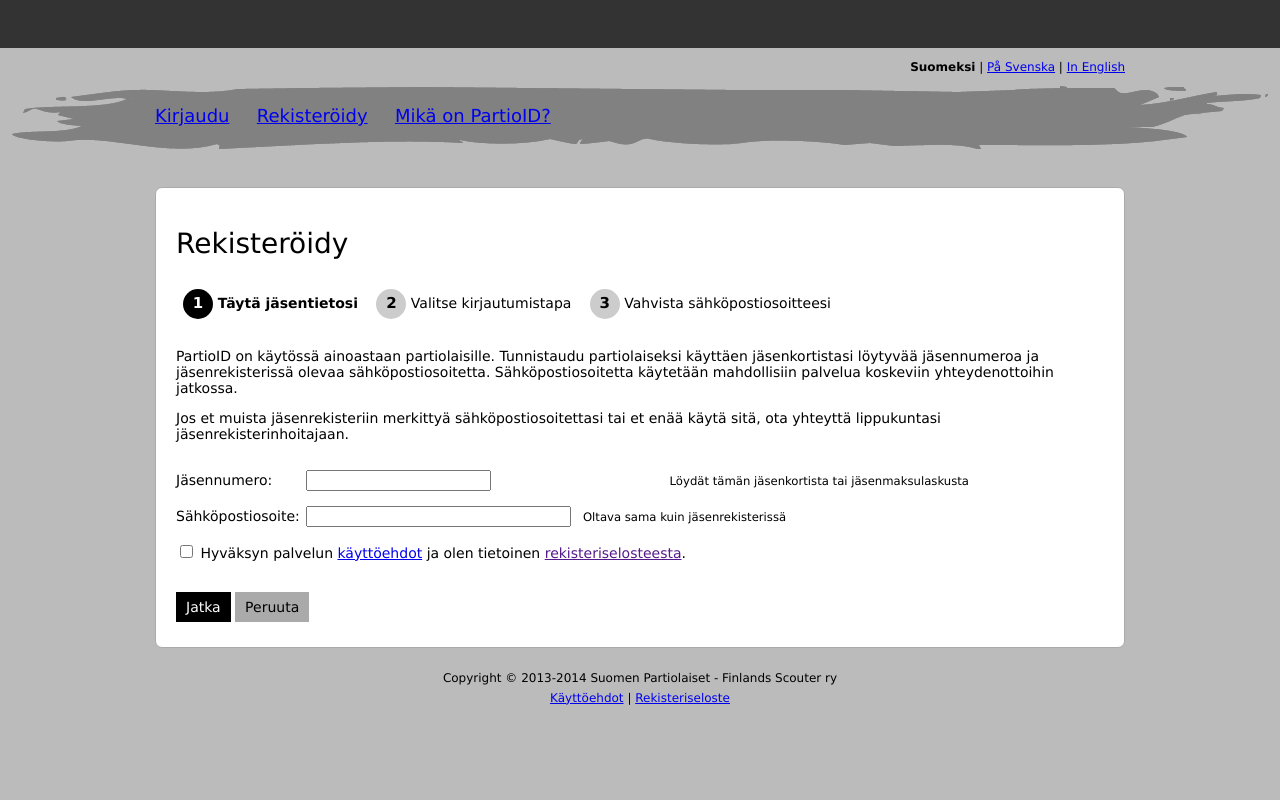
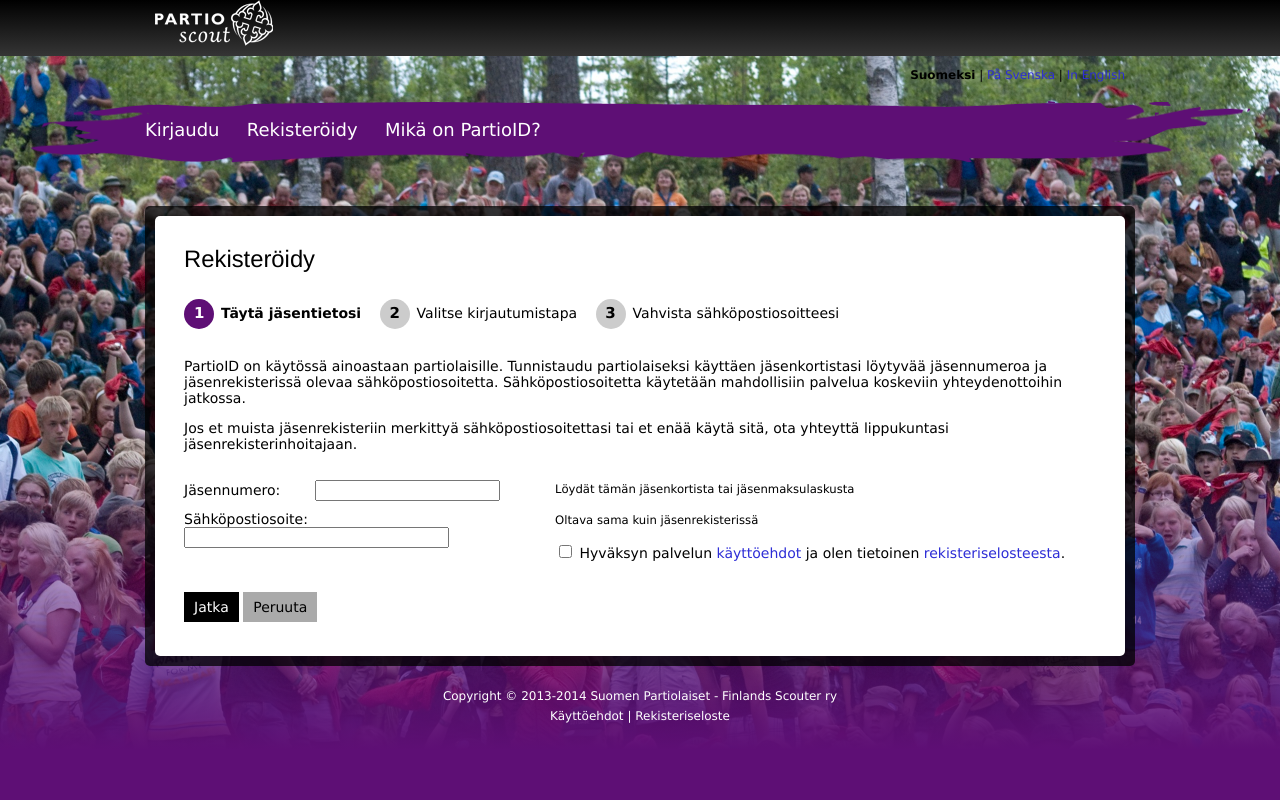
Before and after one commit to emilvirkki/partioid-wireframes, a PHP site: page /register.php?phase=1 in a window 1280 px wide. Run offline with PHP 8.4, Linux system fonts and the light colour scheme.

Commit message:
Lopullisempi leiska

```diff
--- a/register.php
+++ b/register.php
@@ -6,11 +6,11 @@
 
 <!-- Järjestys: 1 - 2 - 3 -->
 
-<div id="phases">
-<div class="phase phase-1 active-<?php print $phase; ?>"><span class="num">1</span> Täytä jäsentietosi</div>
-<div class="phase phase-3 active-<?php print $phase; ?>"><span class="num">2</span> Valitse kirjautumistapa</div>
-<div class="phase phase-2 active-<?php print $phase; ?>"><span class="num">3</span> Vahvista sähköpostiosoitteesi</div>
-</div>
+<ol id="phases">
+<li class="phase phase-1 active-<?php print $phase; ?>">Täytä jäsentietosi</li>
+<li class="phase phase-3 active-<?php print $phase; ?>">Valitse kirjautumistapa</li>
+<li class="phase phase-2 active-<?php print $phase; ?>">Vahvista sähköpostiosoitteesi</li>
+</ol>
 
 <?php if($phase == 1): ?>
 	<p>
--- a/style.css
+++ b/style.css
@@ -1,18 +1,56 @@
 
 
+.content-label { /* Hidden elements for accessibility */
+	margin: 0 !important;
+	padding: 0 !important;
+	border: 0 !important;
+	width: 0 !important;
+	height: 0 !important;
+	position: absolute !important;
+	top: 0 !important;
+	left: 0 !important;
+	overflow: hidden !important;
+}
+
+html {
+	background: #5e0f75 no-repeat 0 56px url(gfx/bg.jpg);
+	background-size: cover;
+	height: 100%;
+}
+
+z { margin: 0 !important;}
+
 body {
+	background: none;
+	background: linear-gradient(rgba(94,15,117,0) 450px, rgba(94,15,117,1) 750px, rgba(94,15,117,1) 100%);
 	font-family: verdana, arial, sans-serif;
-	background: #BBB;
+	margin: 0;
 	padding: 0;
-	margin: 0;
+	min-height: 100%;
 }
 
 #portalbar {
-	background: #333;
-	height: 3em;
+	height: 56px;
+	position: absolute;
+	top: 0;
+	left: 0;
+	right: 0;
+	background: #000;
+    background-image: linear-gradient(#000000, #353535);
+}
+
+#portalbar .inner {
+	width: 970px;
+	width: 0 auto;
+	margin: 0 auto;
+	max-width: 90%;
 }
 
 #lang {
+	position: absolute;
+	top: 56px;
+	left: 0;
+	right: 0;
 	margin: 0 auto;
 	font-size: 12px;
 	margin-top: 12px;
@@ -22,39 +60,55 @@ body {
 }
 
 #nav {
+	position: absolute;
+	top: 100px;
+	left: 0;
 	background: 50% 50% no-repeat url(gfx/nav.png);
 	background-size: contain;
-	width: 1256px;
-	max-width: 100%;
-	margin: 12px auto 2em;
+	width: 100%;
 	font-size: 18px;
 }
 
-#nav #inner {
+#nav ul {
 	height: 65px;
 	line-height: 60px;
-	width: 970px;
+	width: 990px;
 	max-width: 90%;
 	margin: 0 auto;
+	padding: 0;
 }
 
-#nav #inner .item {
+#nav li {
 	display: inline-block;
-	margin-right: 1.2em;
+	margin: 0 1.2em 0 0;
+	padding: 0;
 	position: relative;
 }
 
+#nav a {
+	color: #FFF;
+	text-decoration: none;
+}
+
+#skiplink {
+	border-top: 1px solid red;
+}
+
 #main {
-	-moz-box-sizing: border-box;
-	-webkit-box-sizing: border-box;
-	box-sizing: border-box;
+	border-radius: 5px;
 	width: 970px;
-	padding: 20px;
-	margin: 0 auto;
-	border: 1px solid #AAA;
-	border-radius: 7px;
+	padding: 10px;
+	background: rgba(0, 0, 0, 0.75);
+	margin: 186px auto 0;
+	max-width: 90%;
+}
+
+#main .inner {
+	width: 94%;
+	padding: 3%;
+	border-radius: 5px;
 	font-size: 14px;
-	max-width: 90%;
+	max-width: 100%;
 	background: #FFF;
 	overflow: auto;
 }
@@ -62,15 +116,37 @@ body {
 #footer {
 	text-align: center;
 	font-size: 12px;
-	margin: 20px 10px 40px;
+	margin: 20px 10px 0;
+	padding-bottom: 40px;
 	line-height: 20px;
+	color: #FFF;
+}
+
+#footer a {
+	color: #FFF;
 }
 
 h1, h2 {
 	font-weight: normal;
+	font-family: Helvetica, Arial, verdana, sans-serif;
 }
 
-button, .button {
+h1 {
+	font-size: 1.7em;
+	margin-top: 0;
+}
+
+a:link, a:visited {
+	color: #2D2DD6;
+	text-decoration: none;
+}
+
+a:hover, a:active {
+	color: #000;
+	text-decoration: underline;
+}
+
+button, .button, a.button {
 	font-size: 14px;
 	color: white;
 	background: black;
@@ -160,41 +238,54 @@ button.secondary, .button.secondary {
 	padding: 1em 0 0;
 }
 
-.regform label, .passwdform label {
+.regform .text label, .passwdform label {
 	display: inline-block;
 	width: 9em;
+}
+
+.regform .field.text {
+	width: 26em;
+	margin-right: 0.5em;
+	float: left;
+}
+
+.regform .row {
+	clear: left;
 }
 
 .passwdform label {
 	width: 11em;
 }
 
+.passwdform input {
+	margin-right: 0.5em;
+}
+
 form .row {
 	margin-bottom: 15px;
 }
-/*
-.regform .forgotten {
-	margin: 0 0 0 9.3em;
+
+.form-help-pw {
+	display: inline-block;
 }
 
-.passwdform .restore {
-	margin: 0 0 0 11.3em;
-}
-*/
-.cbc {
+.approve-terms {
 	margin: 0 0 15px;
 }
 
 #phases {
 	padding: 10px 0 10px;
+	counter-reset: phases;
 }
 
 .phase {
 	display: inline-block;
-	margin: 0 7px 5px;
+	margin: 0 14px 5px 0;
 }
 
-.phase .num {
+.phase:before {
+	counter-increment: phases;
+	content: counter(phases);
 	display: inline-block;
 	background: #CCC;
 	text-align: center;
@@ -204,6 +295,7 @@ form .row {
 	height: 30px;
 	width: 30px;
 	line-height: 28px;
+	margin: 0 7px 0 0;
 }
 
 .phase-1.active-1,
@@ -214,12 +306,12 @@ form .row {
 	font-weight: bold;
 }
 
-.phase-1.active-1 .num,
-.phase-2.active-2 .num,
-.phase-3.active-3 .num,
-.phase-4.active-4 .num
+.phase-1.active-1:before,
+.phase-2.active-2::before,
+.phase-3.active-3::before,
+.phase-4.active-4::before
  {
-	background: black;
+	background: #5e0f75;
 	color: white;
 }
 
@@ -236,15 +328,6 @@ form .row {
 	padding: 10px 10px 10px 40px;
 }
 
-.form-help-pw {
-	display: inline-block;
-	padding-left: 0.5em;
-}
-
-#memberid {
-	margin-right: 12.5em;
-}
-
 @media screen and (max-width: 1100px) {
 	#nav {
 		font-size: 14px;
--- a/tpl.php
+++ b/tpl.php
@@ -3,7 +3,7 @@
 function head($title = 'PartioID') {
 ?>
 <!DOCTYPE html>
-<html>
+<html lang="fi">
 	<head>
 		<meta charset="utf-8">
 		<title><?php print $title; ?></title>
@@ -11,26 +11,37 @@ function head($title = 'PartioID') {
 		<meta name="viewport" content="width=device-width, initial-scale=1.0">
 	</head>
 	<body>
-		<div id="portalbar"></div>
-		<div id="lang"><strong>Suomeksi</strong> | <a href="#">På Svenska</a> | <a href="#">In English</a></div>
-		<div id="nav">
-			<div id="inner">
-				<div class="item login"><a href="login.php">Kirjaudu</a></div>
-				<div class="item register"><a href="register.php?phase=1">Rekisteröidy</a></div>
-				<div class="item about"><a href="about.php">Mikä on PartioID?</a></div>
-			</div>
-		</div>
+		<div id="skiplink"><a href="#nav">Siirry valikkoon</a></div>
 
-		<div id="main">
+		<main id="main" role="main">
+			<div class="inner">
 <?php
 }
 
 function foot() {
 ?>
-		</div>
-		<div id="footer">
+			</div>
+		</main>
+
+		<nav id="lang">
+			<h1 class="content-label">Kielivalinta</h1>
+			<strong>Suomeksi</strong> | <a href="#">På Svenska</a> | <a href="#">In English</a>
+		</nav>
+		<nav id="nav">
+			<ul>
+				<li class="login"><a href="login.php">Kirjaudu</a></li>
+				<li class="register"><a href="register.php?phase=1">Rekisteröidy</a></li>
+				<li class="about"><a href="about.php">Mikä on PartioID?</a></li>
+			</ul>
+		</nav>
+		<footer id="footer">
 			Copyright © 2013-2014 Suomen Partiolaiset - Finlands Scouter ry<br>
 			<a href="#">Käyttöehdot</a> | <a href="#">Rekisteriseloste</a>
+		</footer>
+		<div id="portalbar">
+			<div class="inner">
+				<img src="gfx/partio-logo.png" alt="Partio - Scout">
+			</div>
 		</div>
 		<script src="jquery.js"></script>
 		<script>
@@ -47,17 +58,21 @@ function regform($buttons = '', $show_checkbox = FALSE) {
 ?>
 <form class="regform">
 <div class="row">
+<div class="field text">
 <label for="memberid">Jäsennumero:</label>
 <input type="number" id="memberid" size="10">
+</div>
 <div class="form-help-pw"><small>Löydät tämän jäsenkortista tai jäsenmaksulaskusta</small></div>
 </div>
 <div class="row">
+<div class="field text">
 <label for="mail">Sähköpostiosoite:</label>
 <input type="email" id="mail" size="30">
+</div>
 <div class="form-help-pw"><small>Oltava sama kuin jäsenrekisterissä</small></div>
 </div>
 <?php if($show_checkbox): ?>
-	<div class="cbc">
+	<div class="approve-terms">
 	<input type="checkbox" class="cb"> Hyväksyn palvelun <a href="#">käyttöehdot</a> ja olen tietoinen <a href="">rekisteriselosteesta</a>.
 	</div>
 <?php endif; ?>
```
Also changed, not shown: other parts of style.css (+59 -59 lines), login.php (+9 -9 lines), gfx/bg.jpg (added), gfx/nav.png, gfx/partio-logo.png (added), gfx/roiske.png (added).
